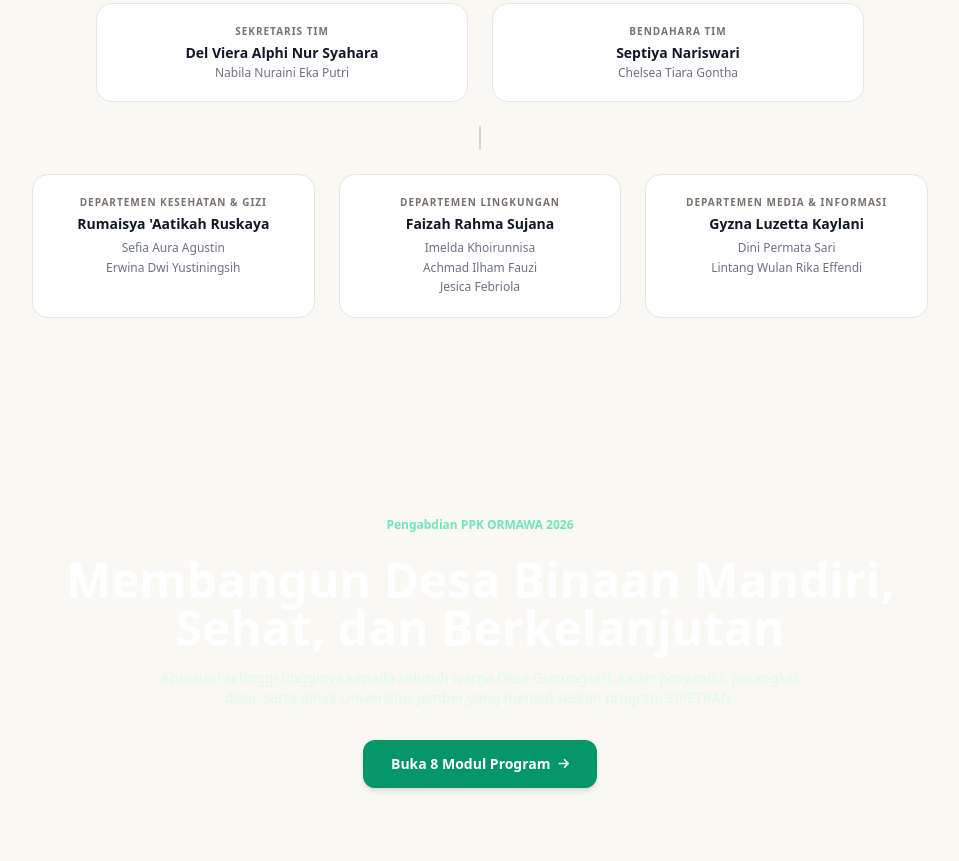
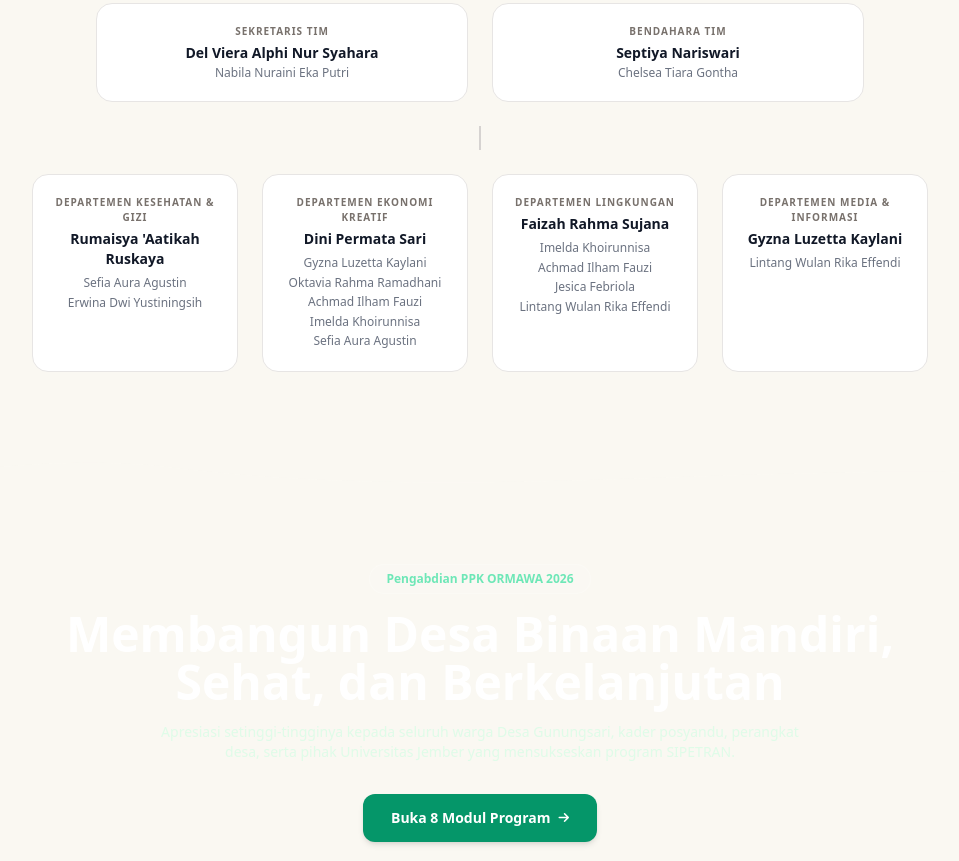
Before and after one commit to Crozer123/Website_Sipetran, an Astro site: page /tentang in a window 1280 px wide. Shown: the part 2057-2918 px from the top of the page, without its empty margins (160-1119 px from the left). Built offline with nearby package versions, Linux system fonts and the light colour scheme; Astro itself is replaced by a stand-in of ours; a web font is replaced by a local one.

Commit message:
Add Departemen Ekonomi Kreatif with Dini as Kadiv

```diff
--- a/src/pages/tentang.astro
+++ b/src/pages/tentang.astro
@@ -321,21 +321,26 @@
             <div class="w-0.5 h-6 bg-stone-300 mx-auto"></div>
 
             <!-- Level 4: Divisi / Departemen Grid -->
-            <div class="grid grid-cols-1 md:grid-cols-3 gap-6">
+            <div class="grid grid-cols-1 md:grid-cols-2 lg:grid-cols-4 gap-6">
                 <div class="bg-white p-5 rounded-2xl border border-stone-200 text-center space-y-1">
                     <span class="text-[10px] font-bold uppercase tracking-widest text-stone-500 block">Departemen Kesehatan & Gizi</span>
                     <h4 class="font-bold text-gray-900 text-sm">Rumaisya 'Aatikah Ruskaya</h4>
                     <p class="text-xs text-gray-500 leading-relaxed">Sefia Aura Agustin<br>Erwina Dwi Yustiningsih</p>
                 </div>
                 <div class="bg-white p-5 rounded-2xl border border-stone-200 text-center space-y-1">
+                    <span class="text-[10px] font-bold uppercase tracking-widest text-stone-500 block">Departemen Ekonomi Kreatif</span>
+                    <h4 class="font-bold text-gray-900 text-sm">Dini Permata Sari</h4>
+                    <p class="text-xs text-gray-500 leading-relaxed">Gyzna Luzetta Kaylani<br>Oktavia Rahma Ramadhani<br>Achmad Ilham Fauzi<br>Imelda Khoirunnisa<br>Sefia Aura Agustin</p>
+                </div>
+                <div class="bg-white p-5 rounded-2xl border border-stone-200 text-center space-y-1">
                     <span class="text-[10px] font-bold uppercase tracking-widest text-stone-500 block">Departemen Lingkungan</span>
                     <h4 class="font-bold text-gray-900 text-sm">Faizah Rahma Sujana</h4>
-                    <p class="text-xs text-gray-500 leading-relaxed">Imelda Khoirunnisa<br>Achmad Ilham Fauzi<br>Jesica Febriola</p>
+                    <p class="text-xs text-gray-500 leading-relaxed">Imelda Khoirunnisa<br>Achmad Ilham Fauzi<br>Jesica Febriola<br>Lintang Wulan Rika Effendi</p>
                 </div>
                 <div class="bg-white p-5 rounded-2xl border border-stone-200 text-center space-y-1">
                     <span class="text-[10px] font-bold uppercase tracking-widest text-stone-500 block">Departemen Media & Informasi</span>
                     <h4 class="font-bold text-gray-900 text-sm">Gyzna Luzetta Kaylani</h4>
-                    <p class="text-xs text-gray-500 leading-relaxed">Dini Permata Sari<br>Lintang Wulan Rika Effendi</p>
+                    <p class="text-xs text-gray-500 leading-relaxed">Lintang Wulan Rika Effendi</p>
                 </div>
             </div>
         </div>
```
Also changed, not shown: 1 other file.
